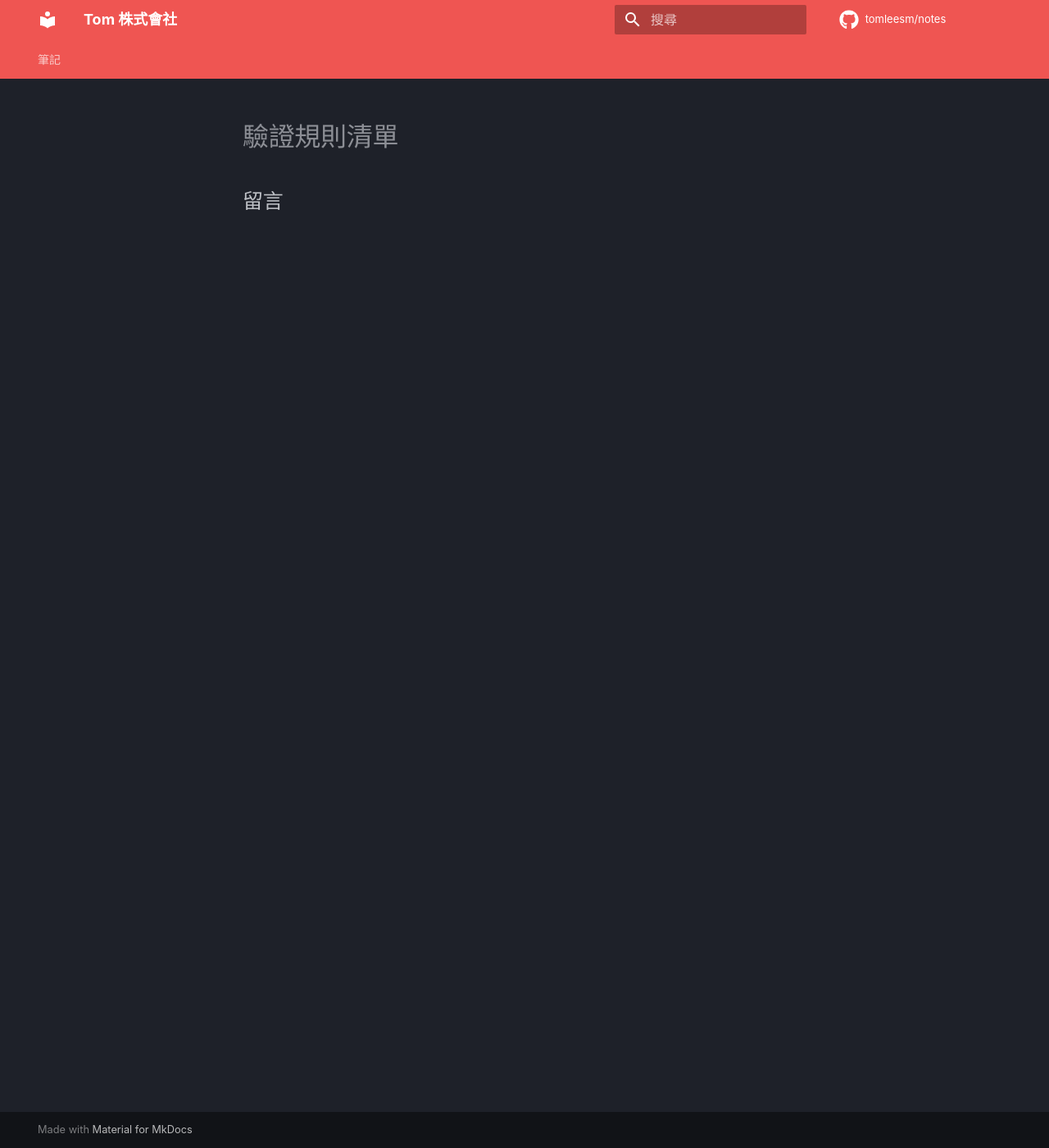
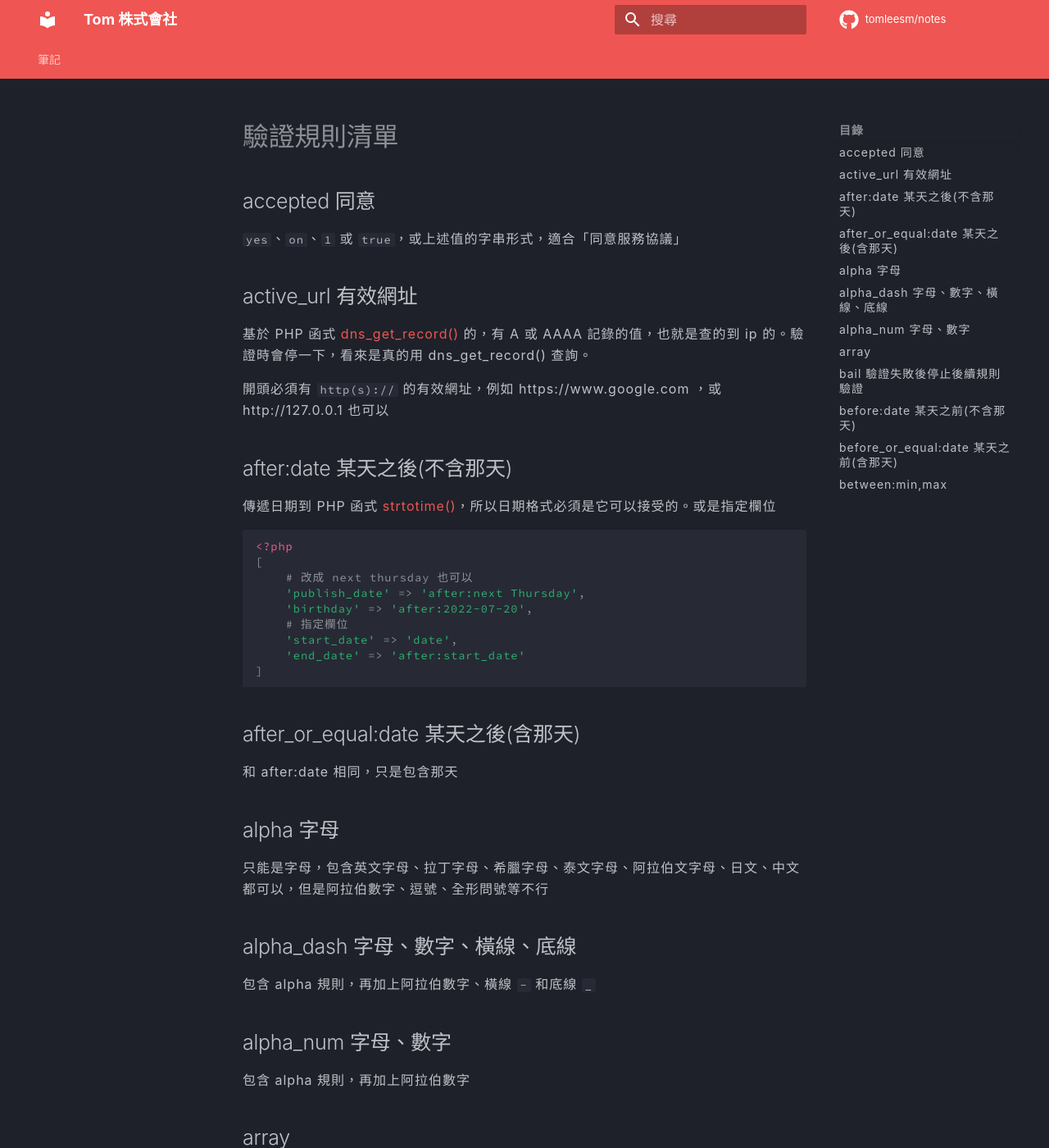
Before and after one commit to tomleesm/notes, an MkDocs documentation site: the page built from docs/laravel/form-validation-rules.md, in a window 1280 px wide and 1400 px high. Shown: the whole window at 82% size. Built offline with MkDocs 1.6.1 and Material for MkDocs 9.7.7, drawn with Linux system fonts in a browser that asks for light colours; comment, search, counter and statistics services are not loaded; some of the changed text lies outside the part shown.

Commit message:
Laravel 驗證規則清單：完成到 before_or_equal

````diff
--- a/docs/laravel/form-validation-rules.md
+++ b/docs/laravel/form-validation-rules.md
@@ -1 +1,72 @@
 # 驗證規則清單
+
+## accepted 同意
+
+`yes`、`on`、`1` 或 `true`，或上述值的字串形式，適合「同意服務協議」
+
+## active_url 有效網址
+
+基於 PHP 函式 [dns_get_record()](https://www.php.net/manual/en/function.dns-get-record.php) 的，有 A 或 AAAA 記錄的值，也就是查的到 ip 的。驗證時會停一下，看來是真的用 dns_get_record() 查詢。
+
+開頭必須有 `http(s)://` 的有效網址，例如 https://www.google.com ，或 http://127.0.0.1 也可以
+
+## after:date 某天之後(不含那天)
+
+傳遞日期到 PHP 函式 [strtotime()](https://www.php.net/manual/en/function.strtotime)，所以日期格式必須是它可以接受的。或是指定欄位
+
+``` php
+<?php
+[
+    # 改成 next thursday 也可以
+    'publish_date' => 'after:next Thursday',
+    'birthday' => 'after:2022-07-20',
+    # 指定欄位
+    'start_date' => 'date',
+    'end_date' => 'after:start_date'
+]
+```
+
+## after_or_equal:date 某天之後(含那天)
+
+和 after:date 相同，只是包含那天
+
+## alpha 字母
+
+只能是字母，包含英文字母、拉丁字母、希臘字母、泰文字母、阿拉伯文字母、日文、中文都可以，但是阿拉伯數字、逗號、全形問號等不行
+
+## alpha_dash 字母、數字、橫線、底線
+
+包含 alpha 規則，再加上阿拉伯數字、橫線 `-` 和底線 `_`
+
+## alpha_num 字母、數字
+
+包含 alpha 規則，再加上阿拉伯數字
+
+## array
+
+輸入必須是 PHP 陣列，例如以下這樣，但是表單欄位無法產生這樣的輸入，所以實際上無法使用這個規則
+
+``` php
+<?php
+$input = [
+    'test' => [ 'A', 'B' ]
+];
+$rule = [
+    'test' => 'array'
+];
+$validator = \Validator::make($input, $rule)->validate();
+```
+
+## bail 驗證失敗後停止後續規則驗證
+
+規則 `A|B|C`，預設是規則 A 沒有通過，會繼續檢查 B ，然後是 C，所以錯誤訊息列出最多 3 個；如果最前面加上 `bail`，則只要有規則沒有通過，後續的不會繼續檢查，所以錯誤訊息最多只有 1 個
+
+## before:date 某天之前(不含那天)
+
+和 after:date 相同，只是日期是在之前
+
+## before_or_equal:date 某天之前(含那天)
+
+和 after_or_equal:date 相同，只是日期是在之前
+
+## between:min,max
````
